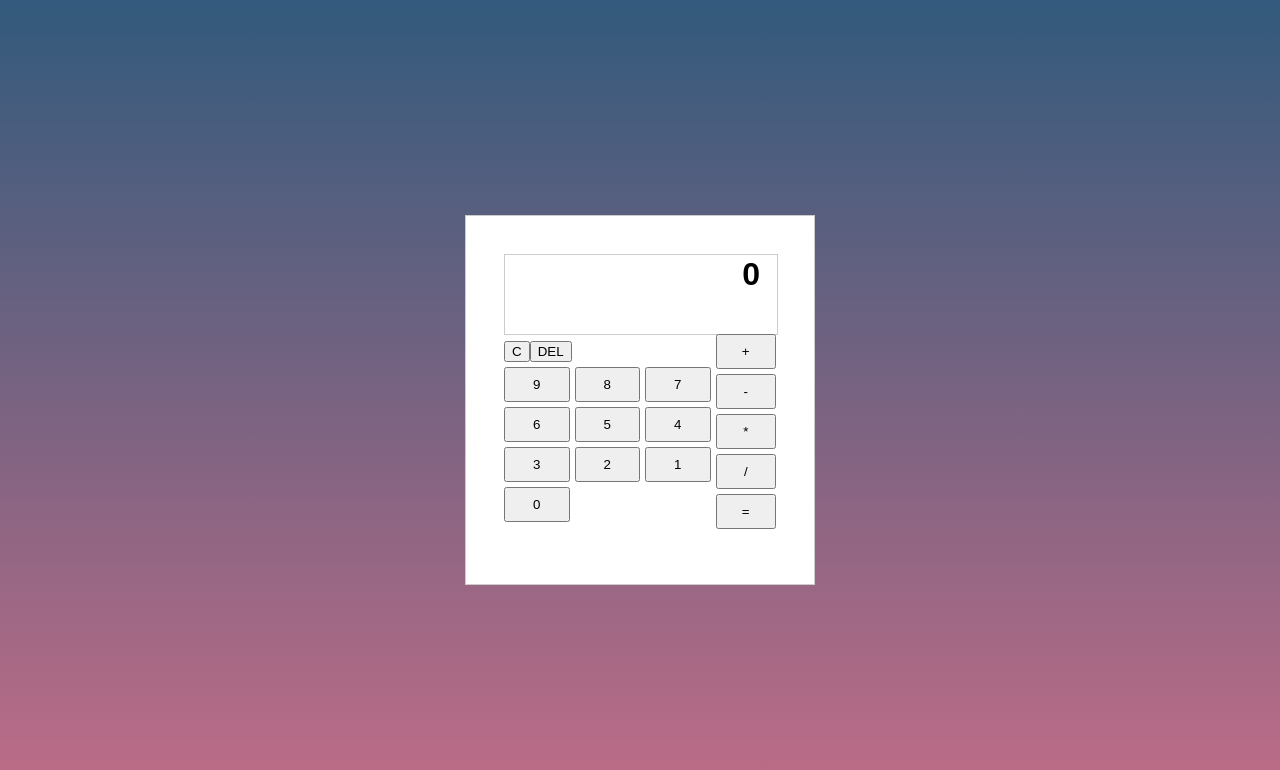
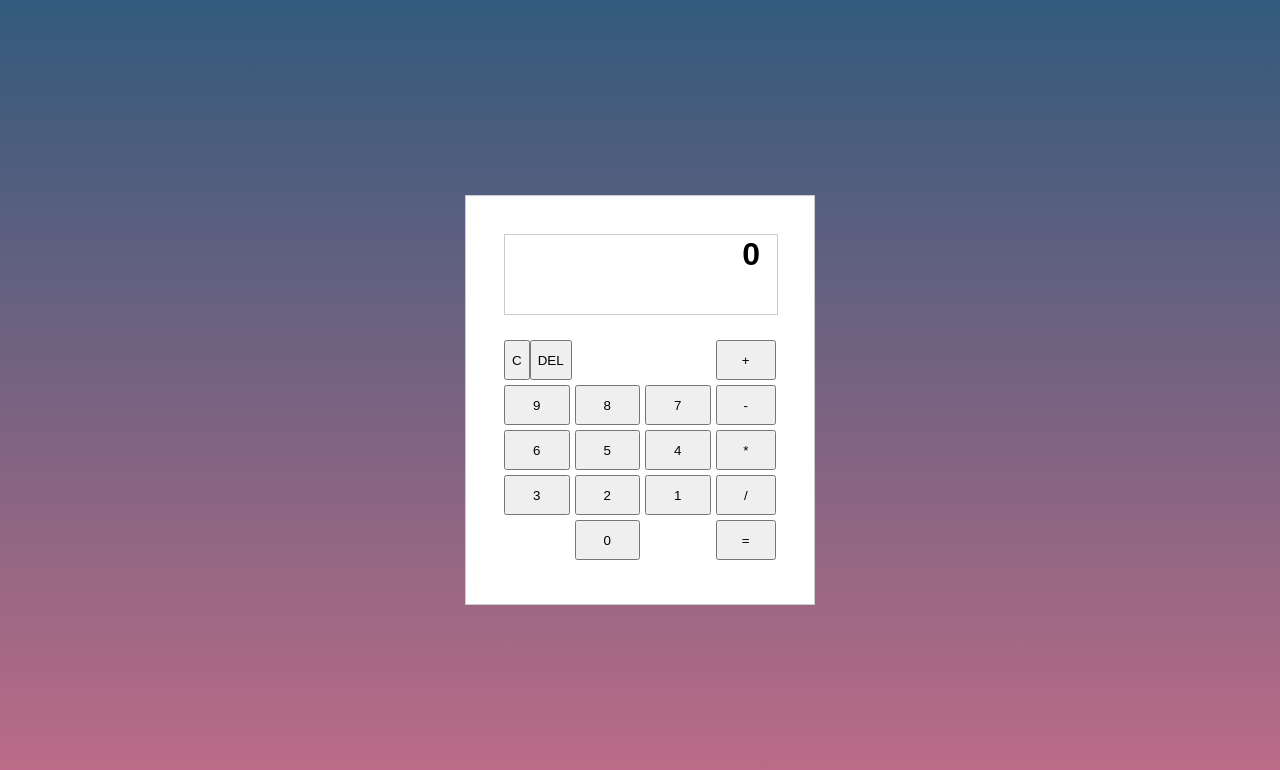
Before and after one commit to dr3nan/codetest-calculator, a React (Create React App) app in the folder calculator/: page / in a window 1280 px wide. Shown: the top 770 px of the page. Built offline with nearby package versions, Linux system fonts and the light colour scheme.

Commit message:
feat: zero button now shows in correct position (WIP), refs #102

```diff
--- a/calculator/src/app/components/calculator/Calculator.scss
+++ b/calculator/src/app/components/calculator/Calculator.scss
@@ -2,7 +2,7 @@
   border: 1px solid #ccc;
   padding: 38px;
   width: 350px;
-  height: 370px;
+  height: 410px;
   display: grid;
   grid-template-columns: repeat(2, 0.5fr) 0.3fr;
   grid-template-rows: 0.5fr 0.2fr 0.6fr;
@@ -25,6 +25,7 @@
     // padding: 10px;
     font-size: 2rem;
     font-weight: bold;
+    margin-bottom: 20px;
 
     .display {
       width: 100%;
@@ -56,21 +57,32 @@
     }
   }
 
-  .other-buttons {
+  .clear-delete-buttons {
     grid-area: 2 / 1 / 3 / 3;
+  }
+
+  .clear-delete-buttons button {
+    height: 40px;
+    cursor: pointer;
   }
 
   .number-buttons {
     grid-area: 3 / 1 / 4 / 3;
     display: grid;
     grid-template-columns: repeat(3, 1fr);
-    grid-template-rows: repeat(4, 1fr);
+    grid-template-rows: repeat(3, 1fr);
     grid-column-gap: 5px;
     grid-row-gap: 5px;
   }
 
+  .zero-button {
+    grid-row: 4 / 5;
+    grid-column: 2 / 3;
+  }
+
   .number-buttons button {
-    height: 35px;
+    height: 40px;
+    cursor: pointer;
   }
 
   .operator-buttons {
@@ -82,6 +94,10 @@
   }
 
   .operator-buttons button {
-    height: 35px;
+    height: 40px;
+    display: flex;
+    align-items: center;
+    justify-content: center;
+    cursor: pointer;
   }
 }
--- a/calculator/src/app/components/calculator/Calculator.tsx
+++ b/calculator/src/app/components/calculator/Calculator.tsx
@@ -85,14 +85,17 @@ const Calculator: React.FC = () => {
           onFocus={handleFocus}
         />
       </div>
-      <div className='other-buttons'>
+      <div className='clear-delete-buttons'>
         <button onClick={handleClear}>C</button>
         <button onClick={handleDelete}>DEL</button>
       </div>
       <div className='number-buttons'>
-        {Array.from({ length: 10 }, (_, i: number) => (
+        {Array.from({ length: 9 }, (_, i: number) => (
           <button onClick={() => handleNumberInput(9 - i)}>{9 - i}</button>
         ))}
+        <button className='zero-button' onClick={() => handleNumberInput(0)}>
+          0
+        </button>
       </div>
       <div className='operator-buttons'>
         <button onClick={() => handleOperator('+')}>+</button>
```
